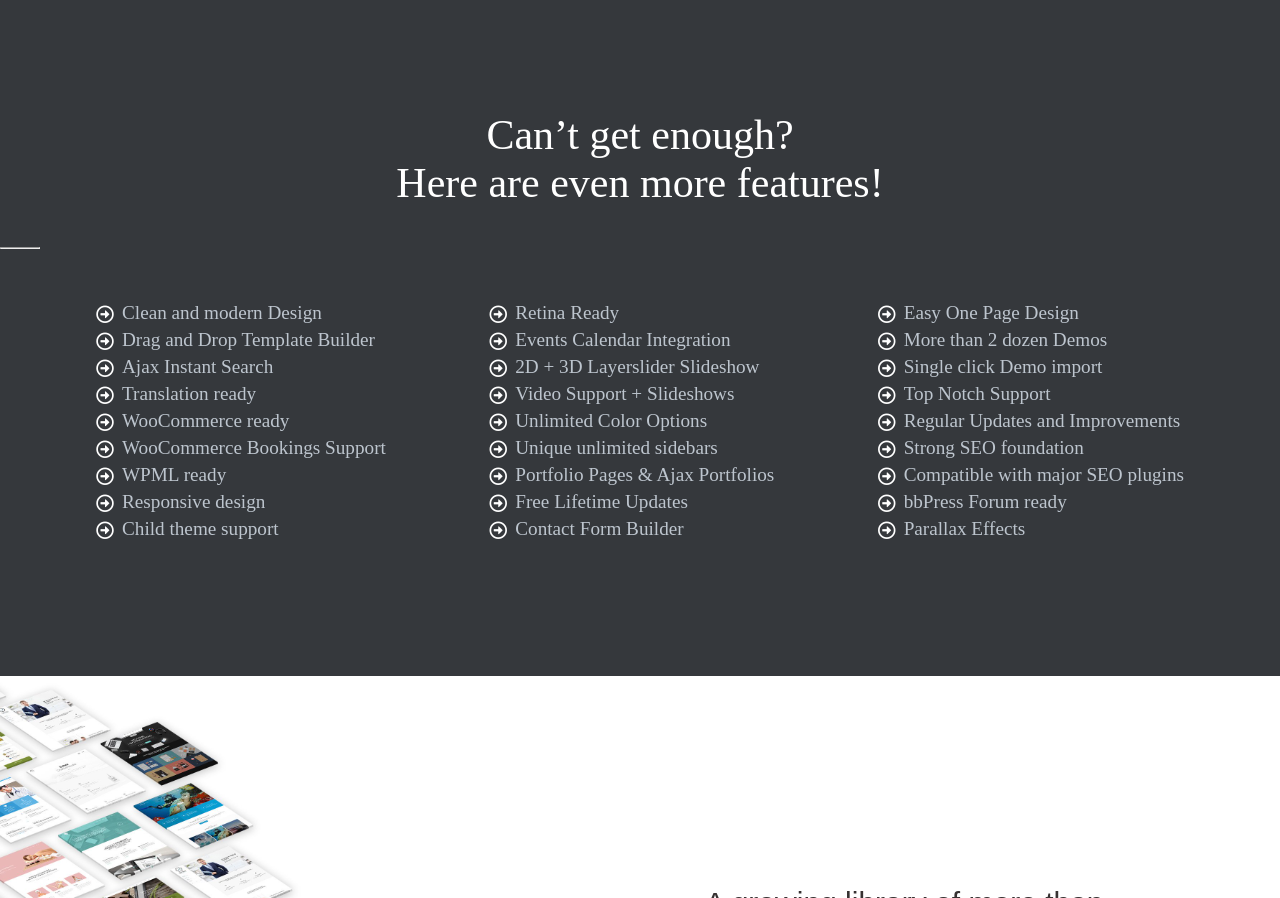
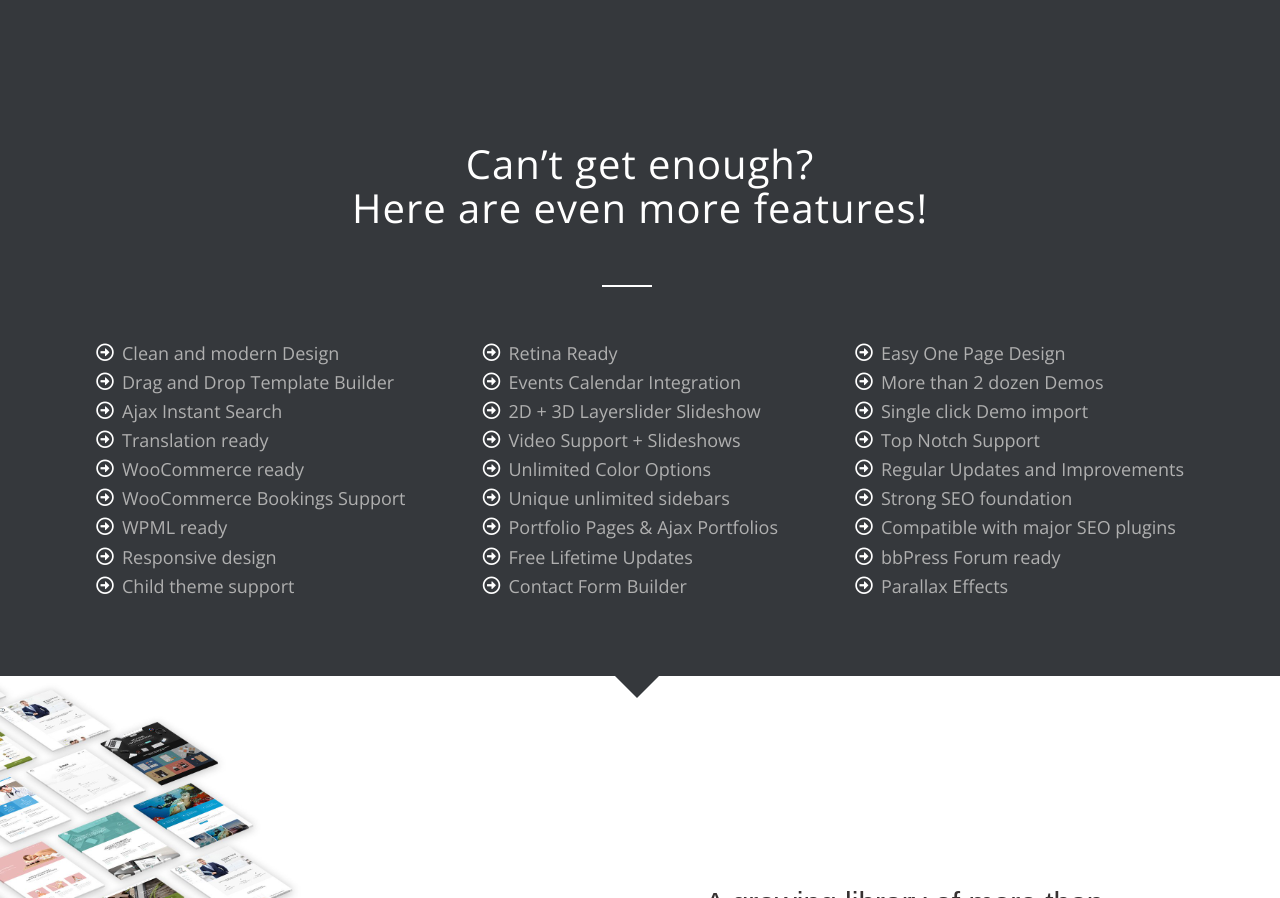
Before and after one commit to AnasShinkafi/firstTeamProject, a plain HTML site: page index.html in a window 1280 px wide. Shown: the part 3264-4162 px from the top of the page. Drawn offline with nearby package versions, Linux system fonts and the light colour scheme.

Commit message:
let it look nicer

```diff
--- a/css/styles.css
+++ b/css/styles.css
@@ -310,7 +310,7 @@ span{
 .amt-feature-gallery {
     width: 98%;
     margin: auto;
-    height: 160px;
+    height: 170.859px;
     display: flex;
     justify-content: space-between;
     padding-top: 15px;
@@ -321,7 +321,8 @@ span{
     height: 100%;
     object-fit: cover;
     background-size: cover;
-    border: 0.5px solid white;
+    background-position: center center;
+    opacity: 0.702271;
 }
 
 .amt-pic3 {
@@ -350,19 +351,21 @@ span{
 }
 
 .amt-feature-headings {
-    margin-top: 125px;
-    color: white;
+    margin-top: 145px;
+    color: #ffffff;
     text-align: center;
-    font-size: 42px;
+    font-size: 40px;
+    font-family: 'open sans',Helvetica,Arial,sans-serif;
+    line-height: 44px;
+    letter-spacing: 1px;
+    text-size-adjust: 100%;
 }
 
-.hrrule {
-    margin-top: 40px;
-    width: 40px;
-    display: flex;
-    justify-content: center;
-    text-align: center;
-    background-color: white;
+#horizontal-3{
+    border: 0.5px solid #ffffff;
+    width: 50px;
+    margin-left: 47%;
+    margin-top: 55px;
 }
 
 .amt-feature-list {
@@ -379,7 +382,7 @@ span{
 }
 
 .amt-icon {
-    color: white;
+    color: #ffffff;
     font-size: 18px;
     font-weight: bolder;
     margin-top: 3px;
@@ -387,9 +390,23 @@ span{
 
 .amt-text {
     padding-left: 8px;
-    color: #bdc5ce;
-    font-size: larger;
+    color: #b0b0b0;
+    font-size: 18px;
+    font-family: 'open sans',Helvetica,Arial,sans-serif;
+    line-height: 1.45em;
 }
+.arrow-down {
+    width: 0;
+    height: 0;
+    border-left: 23px solid transparent;
+    border-right: 23px solid transparent;
+    border-top: 23px solid #35383c;
+    position: relative;
+    bottom: -4.777em;
+    left: 48%;
+    z-index: 1;
+}
+
 
 /**Muhammad-Bello**/
 
--- a/index.html
+++ b/index.html
@@ -143,7 +143,8 @@
                 Can’t get enough? <br> Here are even more features!
             </div>
 
-            <hr class="hrrule">
+            <hr id="horizontal-3">
+
 
             <div class="amt-feature-list">
                 <div class="amt-list-column">
@@ -261,6 +262,7 @@
                     </div>
                 </div>
             </div>
+            <div class="arrow-down"></div>
         </div>
     </div>
 
```
Also changed, not shown: css/images/pic1.png, css/images/pic2.png, css/images/pic3.png, css/images/pic4.png, css/images/pic5.png, css/images/pic6.png.
